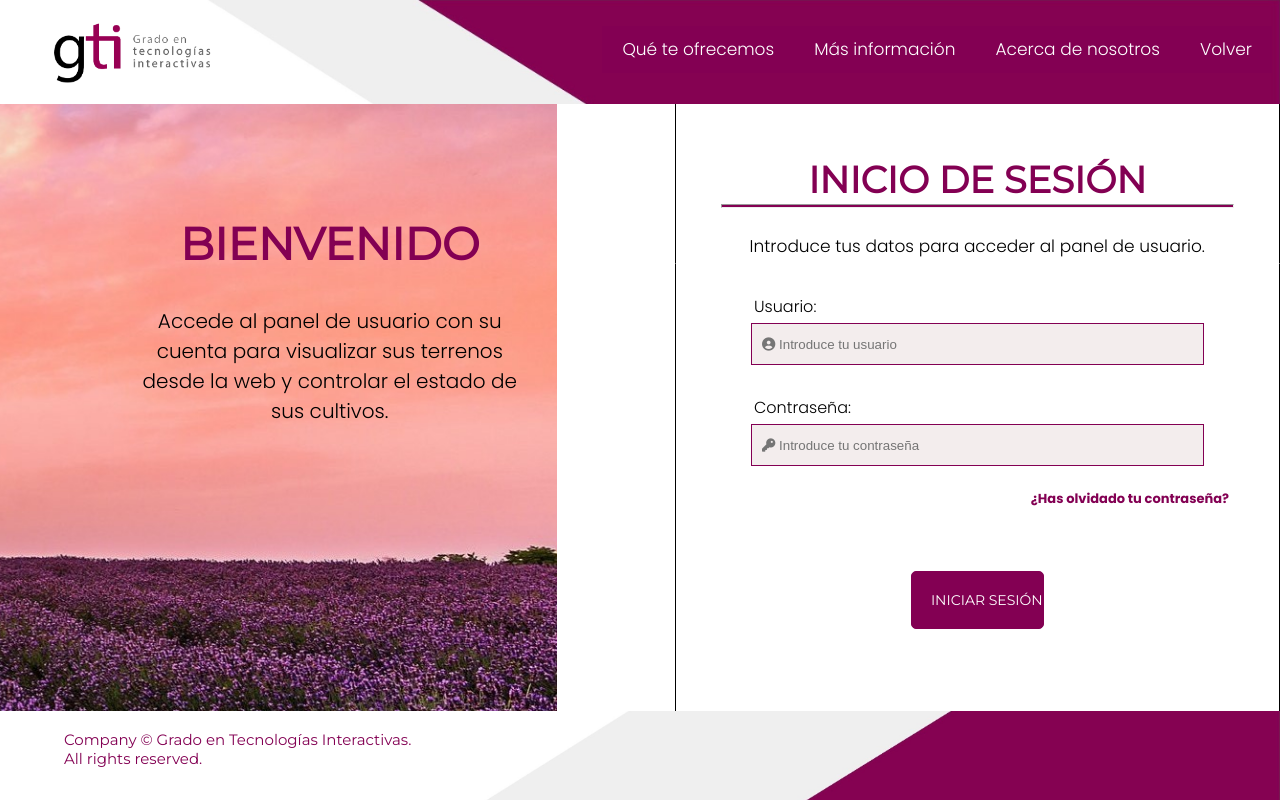
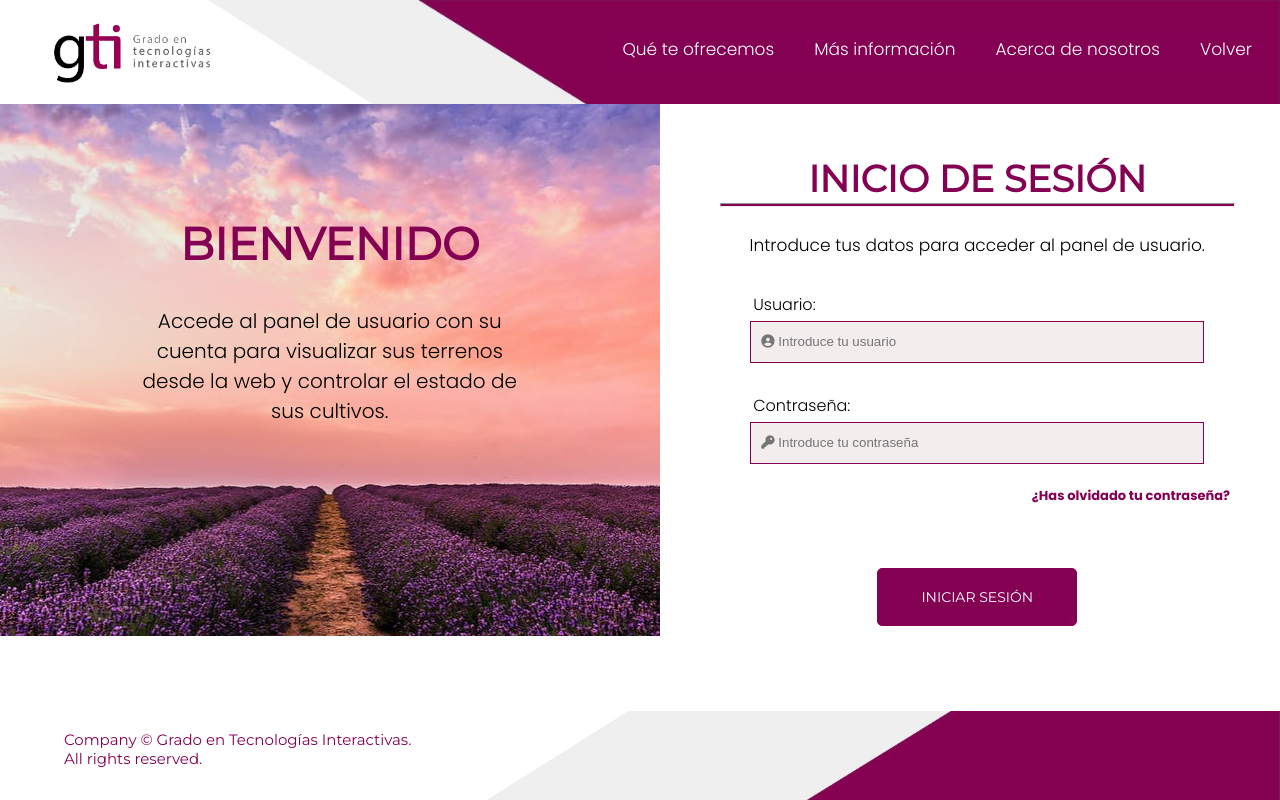
Before and after one commit to AdriTuR/Web-Sensores_Proyecto, a PHP site: page /9studios-web/login.php in a window 1280 px wide. Run offline with PHP 8.4, Linux system fonts and the light colour scheme; data that the repository does not hold is empty; some libraries are stand-ins or nearby versions.

Commit message:
login responsive malardo

```diff
--- a/css/login-style.css
+++ b/css/login-style.css
@@ -244,9 +244,8 @@ input[type=text], input[type=password]{
 @media (min-width: 48em) {
 
     body{
-        background: url(../images/login_page/login_formPC.jpg) no-repeat;
-        background-size: cover;
-        background-position-x: 230%;
+        background: transparent;
+
     }
 
     footer {
@@ -263,6 +262,8 @@ input[type=text], input[type=password]{
     }
 
     #textobienvenido{
+        background: url(../images/login_page/login_bg.jpeg) no-repeat;
+        background-position: center;
         display: flex;
         flex-direction: column;
     }
@@ -295,6 +296,14 @@ input[type=text], input[type=password]{
         font-size: 37px;
     }
 
+    #login-form #box1{
+        border: transparent !important;
+    }
+
+    #login-form #box2{
+        border: transparent !important;
+    }
+
     .line{
         margin-bottom: 5%;
     }
@@ -314,9 +323,10 @@ input[type=text], input[type=password]{
     }
 
     #loginBtn{
-        margin-bottom: 20% !important;
+        margin-bottom: 20vh !important;
         width: 22% !important;
         padding: 19px !important;
+        min-width: 200px;
     }
 
     input[type=text], input[type=password]{
@@ -329,7 +339,15 @@ input[type=text], input[type=password]{
         border: solid 1px #830053;
     }
 
+    #box-contacto{
+        margin-left: auto;
+        z-index: 0;
+        margin-top: -20px;
+    }
+
+    #closeForm{
+        display: none;
+    }
 }
-
 /*-----------------------------------------------------------------------------------*/
 /*-----------------------------------------------------------------------------------*/
--- a/login.php
+++ b/login.php
@@ -48,7 +48,9 @@ function customHead(){?>
                     <br>
                 </form>
             </div>
+
         </div>
+
     </div>
 
 
```
